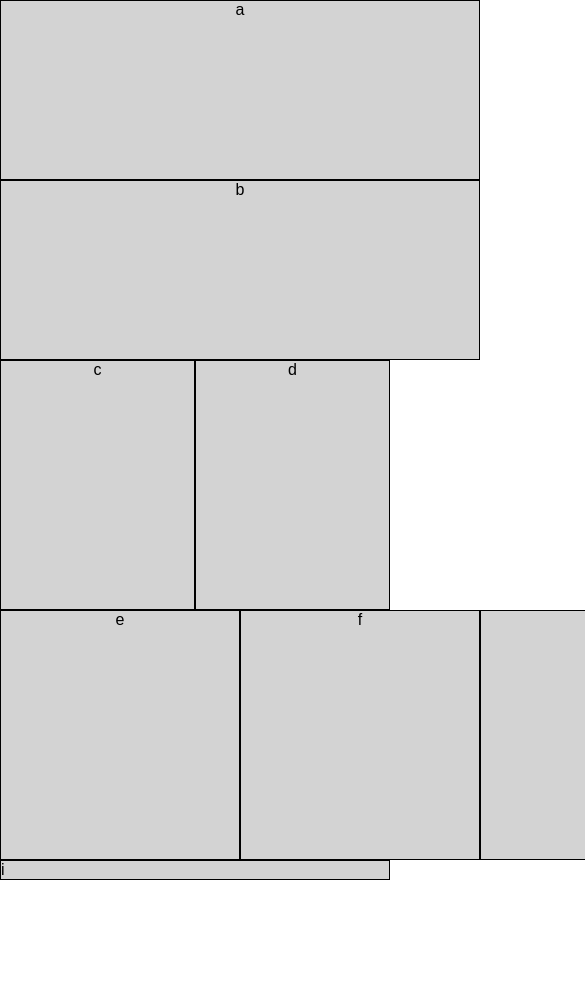
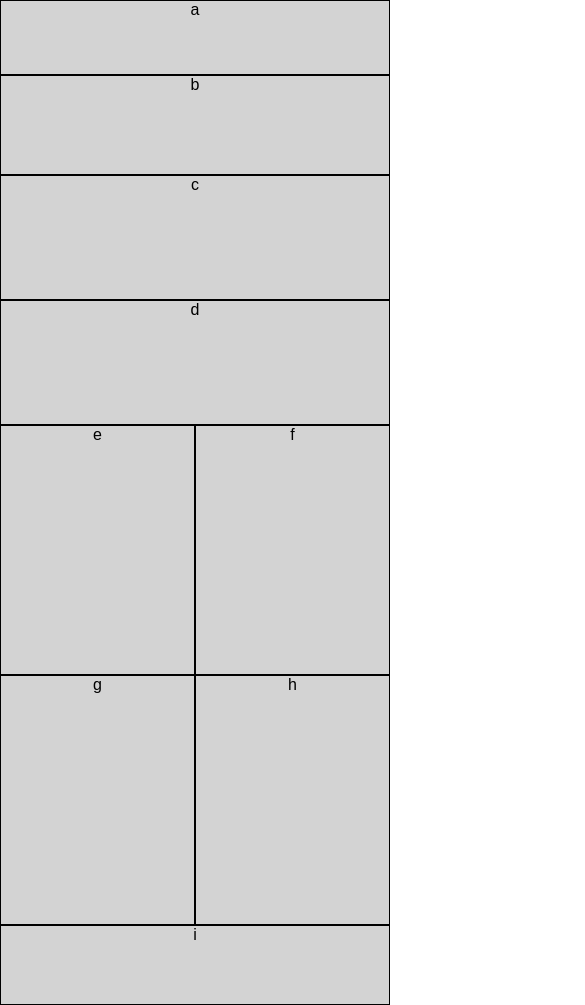
Before and after one commit to madelinepet/ui-challenge-1, a plain HTML site: page index.html in a window 390 px wide. Shown: the top 1005 px of the page, 585 px wide, since content can reach past the window. Before the commit the page ends 880 px from the top, so only its background shows below. Drawn offline with Linux system fonts and the light colour scheme.

Commit message:
I have everything working, but now we can't use flex, so I havce to fix that.

```diff
--- a/css/layout.css
+++ b/css/layout.css
@@ -2,13 +2,7 @@ div{
   border:1px solid black;
   background: lightgrey;
   display: block;
-  width: 480px;
-  height: 180px;
   text-align: center;
-}
-
-section{
-display: flex;
 }
 footer{
 border: 1px solid black;
--- a/css/modules.css
+++ b/css/modules.css
@@ -1,13 +1,42 @@
-section > div {
-  display: row;
-  width: 240px;
+main{
+  width: 100%;
+}
+#a{
+  height:75px;
+}
+#b{
+  height: 100px;
+}
+#c, #d{
+  width: 100%;
+  height: 125px;
+}
+#e, #f{
+  width: 50%;
   height: 250px;
+  float: left;
+}
+#g, #h{
+  width: 50%;
+  height: 250px;
+  float: left;
 }
 
-@media screen and (min-width: 640px) {
+#footer{
+  float: left;
+  border: 1px solid black;
+  background: lightgrey;
+  width: 100%;
+  height:80px;
+}
+
+@media only screen and (min-width: 640px) {
   main{
     width: 960px;
   }
+  section{
+    display: flex;
+    }
   div{
     border:1px solid black;
     background: lightgrey;
@@ -33,7 +62,7 @@ section > div {
     width: 190px;
     height: 250px;
   }
-  footer{
+  #footer{
     width: 760px;
     height: 150px;
     float: left;
--- a/index.html
+++ b/index.html
@@ -17,16 +17,16 @@
         <div id="d">d</div>
       </section>
       <section id="large-row">
-      <section>
+      <section id="mobile-row1">
         <div id="e">e</div>
         <div id="f">f</div>
       </section>
-      <section>
+      <section id="mobile-row2">
         <div id="g">g</div>
         <div id="h">h</div>
       </section>
     </section>
+    <div id="footer">i</footer>
     </main>
-    <footer>i</footer>
   </body>
 </html>
```
